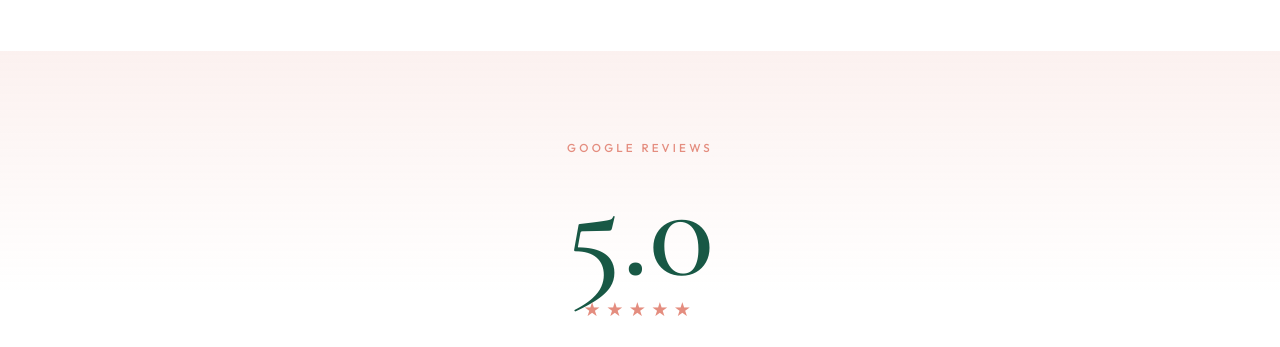
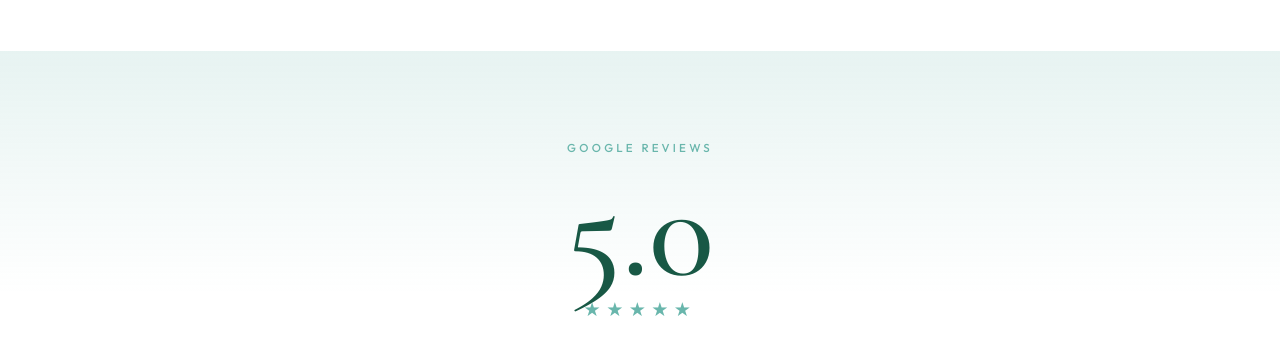
Before and after one commit to Osvosloo/HighVeld, a React (Vite) app: page / in a window 1280 px wide. Shown: the part 4020-4367 px from the top of the page. Built offline with nearby package versions, Linux system fonts and the light colour scheme.

Commit message:
update review section colors

```diff
--- a/src/index.css
+++ b/src/index.css
@@ -716,7 +716,7 @@
 .reviews {
   padding: 5.5rem 1.4rem;
   background:
-    linear-gradient(180deg, rgba(228, 141, 127, 0.12), transparent 42%),
+    linear-gradient(180deg, rgba(105, 182, 172, 0.16), transparent 42%),
     var(--paper);
 }
 
@@ -735,10 +735,14 @@
 }
 
 .stars {
-  color: var(--peach);
+  color: var(--sage);
   letter-spacing: 0.28em;
   font-size: 1.2rem;
   margin-bottom: 1.2rem;
+}
+
+.reviews .kicker {
+  color: var(--sage);
 }
 
 .reviews h2 {
```
